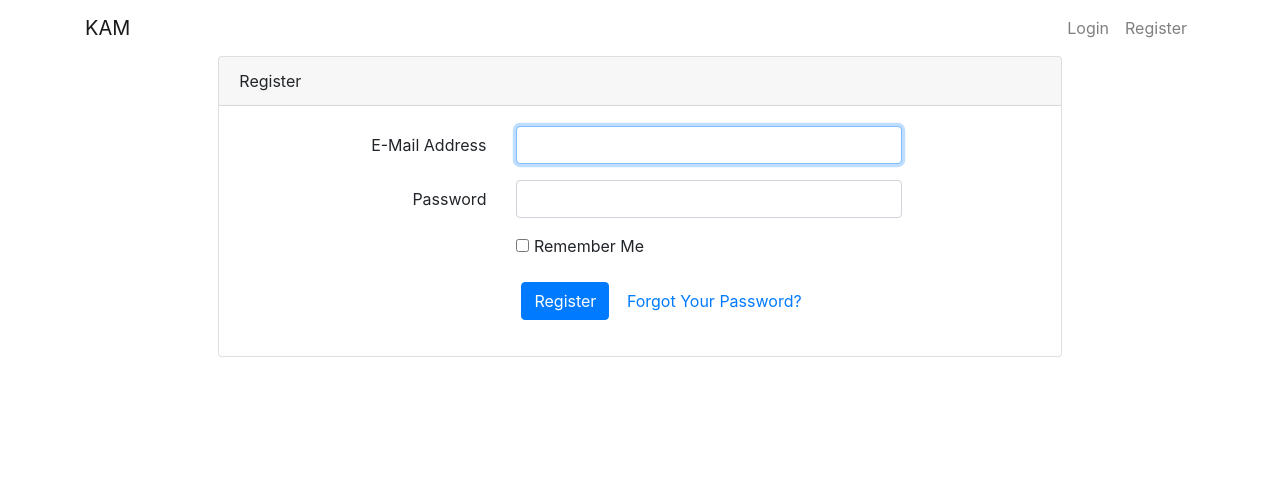
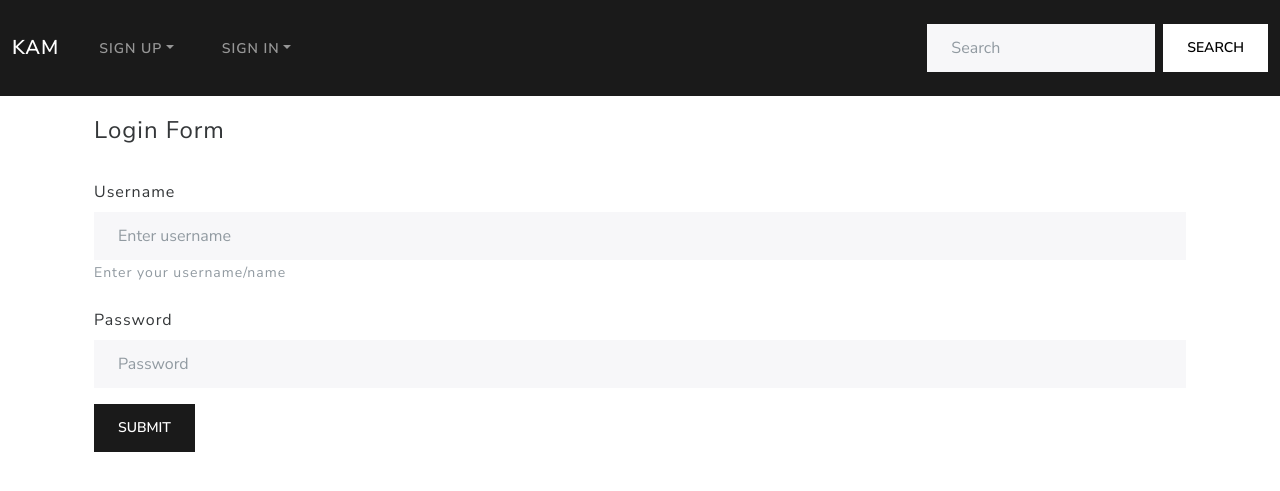
Before and after one commit to kaustubh-2406/KAM, a Flask app: template templates/login-page.html in a window 1280 px wide. Shown: the top 491 px of the page. Run offline with Flask 2, Linux system fonts and the light colour scheme; the template is opened without the code that fills it, so the values that code supplies are empty; some libraries are stand-ins or nearby versions.

Commit message:
basic login

```diff
--- a/app.py
+++ b/app.py
@@ -1,4 +1,4 @@
-from flask import Flask, render_template
+from flask import Flask, render_template, request
 app = Flask(__name__)
 
 # this is some dummy data for development pourpouse
@@ -15,5 +15,15 @@ products=products = [
 def index():
     return render_template('index.html', items=products)
 
+@app.route('/login', methods=['GET', 'POST'])
+def login():
+    if request.method== 'GET':
+        return render_template('login-page.html')
+    else:
+        username = request.form['username']
+        password = request.form['password']
+        print(username, ' -> ', password)
+        return f'{username} is logged in'
+
 if __name__ == '__main__':
     app.run(debug=True)
--- a/templates/login-page.html
+++ b/templates/login-page.html
@@ -1,106 +1,23 @@
-<link href="//maxcdn.bootstrapcdn.com/bootstrap/4.1.1/css/bootstrap.min.css" rel="stylesheet" id="bootstrap-css">
-<script src="//maxcdn.bootstrapcdn.com/bootstrap/4.1.1/js/bootstrap.min.js"></script>
-<script src="//cdnjs.cloudflare.com/ajax/libs/jquery/3.2.1/jquery.min.js"></script>
-<!------ Include the above in your HEAD tag ---------->
+{% extends 'base.html' %}
 
-<!doctype html>
-<html lang="en">
-<head>
-    <!-- Required meta tags -->
-    <meta charset="utf-8">
-    <meta name="viewport" content="width=device-width, initial-scale=1, shrink-to-fit=no">
+{% block title %} KAM {% endblock title %}
 
-    <!-- Fonts -->
-    <link rel="dns-prefetch" href="https://fonts.gstatic.com">
-    <link href="https://fonts.googleapis.com/css?family=Raleway:300,400,600" rel="stylesheet" type="text/css">
-
-    <link rel="stylesheet" href="css/style.css">
-
-    <link rel="icon" href="Favicon.png">
-
-    <!-- Bootstrap CSS -->
-    <link rel="stylesheet" href="https://stackpath.bootstrapcdn.com/bootstrap/4.1.3/css/bootstrap.min.css">
-
-    <title>KAM</title>
-</head>
-<body>
-
-<nav class="navbar navbar-expand-lg navbar-light navbar-laravel">
-    <div class="container">
-        <a class="navbar-brand" href="#">KAM</a>
-        <button class="navbar-toggler" type="button" data-toggle="collapse" data-target="#navbarSupportedContent" aria-controls="navbarSupportedContent" aria-expanded="false" aria-label="Toggle navigation">
-            <span class="navbar-toggler-icon"></span>
-        </button>
-
-        <div class="collapse navbar-collapse" id="navbarSupportedContent">
-            <ul class="navbar-nav ml-auto">
-                <li class="nav-item">
-                    <a class="nav-link" href="#">Login</a>
-                </li>
-                <li class="nav-item">
-                    <a class="nav-link" href="#">Register</a>
-                </li>
-            </ul>
-
-        </div>
-    </div>
-</nav>
-
-<main class="login-form">
-    <div class="cotainer">
-        <div class="row justify-content-center">
-            <div class="col-md-8">
-                <div class="card">
-                    <div class="card-header">Register</div>
-                    <div class="card-body">
-                        <form action="" method="">
-                            <div class="form-group row">
-                                <label for="email_address" class="col-md-4 col-form-label text-md-right">E-Mail Address</label>
-                                <div class="col-md-6">
-                                    <input type="text" id="email_address" class="form-control" name="email-address" required autofocus>
-                                </div>
-                            </div>
-
-                            <div class="form-group row">
-                                <label for="password" class="col-md-4 col-form-label text-md-right">Password</label>
-                                <div class="col-md-6">
-                                    <input type="password" id="password" class="form-control" name="password" required>
-                                </div>
-                            </div>
-
-                            <div class="form-group row">
-                                <div class="col-md-6 offset-md-4">
-                                    <div class="checkbox">
-                                        <label>
-                                            <input type="checkbox" name="remember"> Remember Me
-                                        </label>
-                                    </div>
-                                </div>
-                            </div>
-
-                            <div class="col-md-6 offset-md-4">
-                                <button type="submit" class="btn btn-primary">
-                                    Register
-                                </button>
-                                <a href="#" class="btn btn-link">
-                                    Forgot Your Password?
-                                </a>
-                            </div>
-                    </div>
-                    </form>
-                </div>
+{% block body %}
+<div class="container">
+    <form action="/login" method="POST">
+        <fieldset>
+            <legend>Login Form</legend>
+            <div class="form-group">
+                <label for="usernmame" class="form-label mt-4">Username</label>
+                <input type="text" name="username" class="form-control" id="usernmame" aria-describedby="usernameHelp" placeholder="Enter username">
+                <small id="usernameHelp" class="form-text text-muted">Enter your username/name</small>
             </div>
-        </div>
-    </div>
-    </div>
-
-</main>
-
-
-
-
-
-
-
-</body>
-</html>
+            <div class="form-group">
+                <label for="passwordInput" class="form-label mt-4">Password</label>
+                <input type="password" name="password" class="form-control" id="passwordInput" placeholder="Password">
+            </div>
+            <button type="submit" class="mt-3 btn btn-primary">Submit</button>
+        </fieldset>
+    </form>
+</div>
+{% endblock body %}
```
